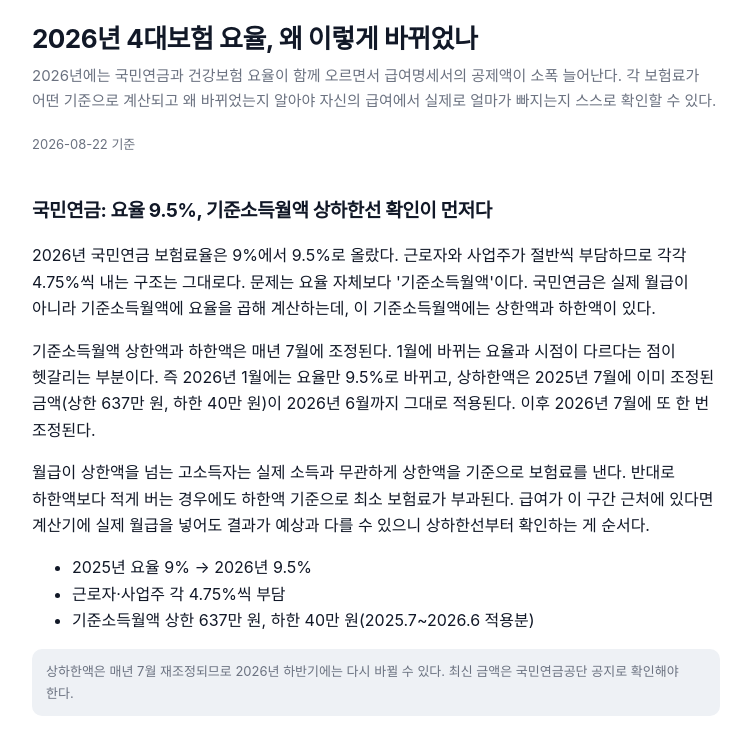
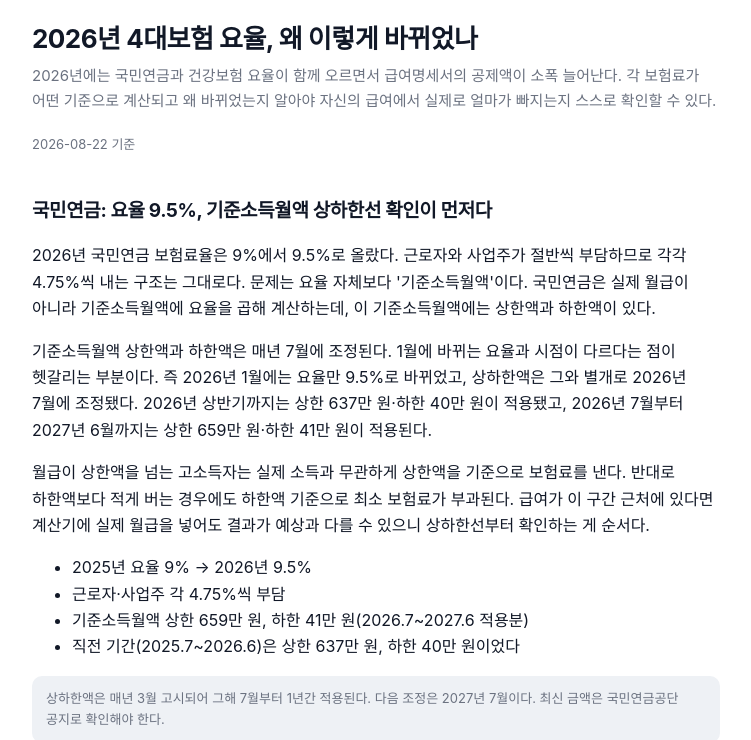
Before and after one commit to qi777xt0925-hue/qi777xt0925-hue.github.io, a plain HTML site: page site/posts/sadae-boheom-yoyul-2026.html in a window 1280 px wide. Shown: the part 60-800 px from the top of the page, without its empty margins (264-1015 px from the left). Drawn offline with Linux system fonts and the light colour scheme.

Commit message:
점검 결과 반영: 장기요양보험료율과 기준소득월액을 공식 고시치로 수정
발행 전 점검에서 글과 계산기가 서로 다른 값을 말하는 것을 발견했다.
공식 자료로 확인한 결과 양쪽에 각각 오류가 있었다.

계산기 (site/assets/tax2026.js)
  장기요양보험료율 12.95% -> 13.14%
  12.95%는 2025년 값이었다. 보건복지부 발표 2026년도 요율은 소득 대비
  0.9448%, 건강보험료 대비 13.14%. 검산: 7.19% x 13.14% = 0.9448%.
  이 오류는 이미 배포된 계산기에 있었다.

글 (site/posts/sadae-boheom-yoyul-2026.html)
  기준소득월액 상한 637만/하한 40만 -> 상한 659만/하한 41만
  637만은 2025.7~2026.6 적용분으로, 작성 시점(2026년 8월)에는 이미
  지난 기간이다. 국민연금공단 기준 2026.7~2027.6은 659만/41만이다.
  직전 기간 수치는 비교용으로 남겼다.
  상하한액 조정 주기 설명도 "매년 3월 고시, 7월 적용"으로 정확히 했다.

출처
  국민연금공단 - 연금보험료 안내 (기준소득월액 상하한)
  보건복지부 보도자료 - 2026년도 장기요양보험료율 0.9448%

Co-Authored-By: Claude Opus 5 <noreply@anthropic.com>

```diff
--- a/site/assets/tax2026.js
+++ b/site/assets/tax2026.js
@@ -8,8 +8,8 @@ const RATES = {
   pension:  { worker: 0.0475, total: 0.095, min: 410000, max: 6590000 },
   // 건강보험: 총 7.19% (근로자 3.595%)
   health:   { worker: 0.03595, total: 0.0719 },
-  // 장기요양보험: 건강보험료의 12.95% (근로자·사업주 절반씩 → 근로자분 건강보험료 기준 동일 비율)
-  ltc:      { rate: 0.1295 },
+  // 장기요양보험: 건강보험료의 13.14% (2026년, 소득 대비 0.9448%) · 근로자·사업주 절반씩
+  ltc:      { rate: 0.1314 },
   // 고용보험(실업급여): 근로자 0.9%
   employ:   { worker: 0.009 },
   // 소득세 과세표준 구간: [상한, 세율, 누진공제]
--- a/site/posts/sadae-boheom-yoyul-2026.html
+++ b/site/posts/sadae-boheom-yoyul-2026.html
@@ -33,14 +33,15 @@
 
   <h2>국민연금: 요율 9.5%, 기준소득월액 상하한선 확인이 먼저다</h2>
   <p>2026년 국민연금 보험료율은 9%에서 9.5%로 올랐다. 근로자와 사업주가 절반씩 부담하므로 각각 4.75%씩 내는 구조는 그대로다. 문제는 요율 자체보다 &#39;기준소득월액&#39;이다. 국민연금은 실제 월급이 아니라 기준소득월액에 요율을 곱해 계산하는데, 이 기준소득월액에는 상한액과 하한액이 있다.</p>
-  <p>기준소득월액 상한액과 하한액은 매년 7월에 조정된다. 1월에 바뀌는 요율과 시점이 다르다는 점이 헷갈리는 부분이다. 즉 2026년 1월에는 요율만 9.5%로 바뀌고, 상하한액은 2025년 7월에 이미 조정된 금액(상한 637만 원, 하한 40만 원)이 2026년 6월까지 그대로 적용된다. 이후 2026년 7월에 또 한 번 조정된다.</p>
+  <p>기준소득월액 상한액과 하한액은 매년 7월에 조정된다. 1월에 바뀌는 요율과 시점이 다르다는 점이 헷갈리는 부분이다. 즉 2026년 1월에는 요율만 9.5%로 바뀌었고, 상하한액은 그와 별개로 2026년 7월에 조정됐다. 2026년 상반기까지는 상한 637만 원·하한 40만 원이 적용됐고, 2026년 7월부터 2027년 6월까지는 상한 659만 원·하한 41만 원이 적용된다.</p>
   <p>월급이 상한액을 넘는 고소득자는 실제 소득과 무관하게 상한액을 기준으로 보험료를 낸다. 반대로 하한액보다 적게 버는 경우에도 하한액 기준으로 최소 보험료가 부과된다. 급여가 이 구간 근처에 있다면 계산기에 실제 월급을 넣어도 결과가 예상과 다를 수 있으니 상하한선부터 확인하는 게 순서다.</p>
   <ul>
     <li>2025년 요율 9% → 2026년 9.5%</li>
     <li>근로자·사업주 각 4.75%씩 부담</li>
-    <li>기준소득월액 상한 637만 원, 하한 40만 원(2025.7~2026.6 적용분)</li>
+    <li>기준소득월액 상한 659만 원, 하한 41만 원(2026.7~2027.6 적용분)</li>
+    <li>직전 기간(2025.7~2026.6)은 상한 637만 원, 하한 40만 원이었다</li>
   </ul>
-  <div class="note">상하한액은 매년 7월 재조정되므로 2026년 하반기에는 다시 바뀔 수 있다. 최신 금액은 국민연금공단 공지로 확인해야 한다.</div>
+  <div class="note">상하한액은 매년 3월 고시되어 그해 7월부터 1년간 적용된다. 다음 조정은 2027년 7월이다. 최신 금액은 국민연금공단 공지로 확인해야 한다.</div>
 
   <h2>건강보험료율 7.19%: 2년 동결 뒤 첫 인상</h2>
   <p>건강보험료율은 2024년과 2025년 두 해 연속 7.09%로 동결됐다가 2026년 7.19%로 0.1%포인트 올랐다. 근로자와 사업주가 절반씩 나눠 부담하므로 각자 3.595%씩 내는 셈이다. 인상 폭 자체는 크지 않지만, 건강보험료는 보수월액 전체에 요율을 곱하는 방식이라 급여가 높을수록 인상분이 그대로 커진다.</p>
```
